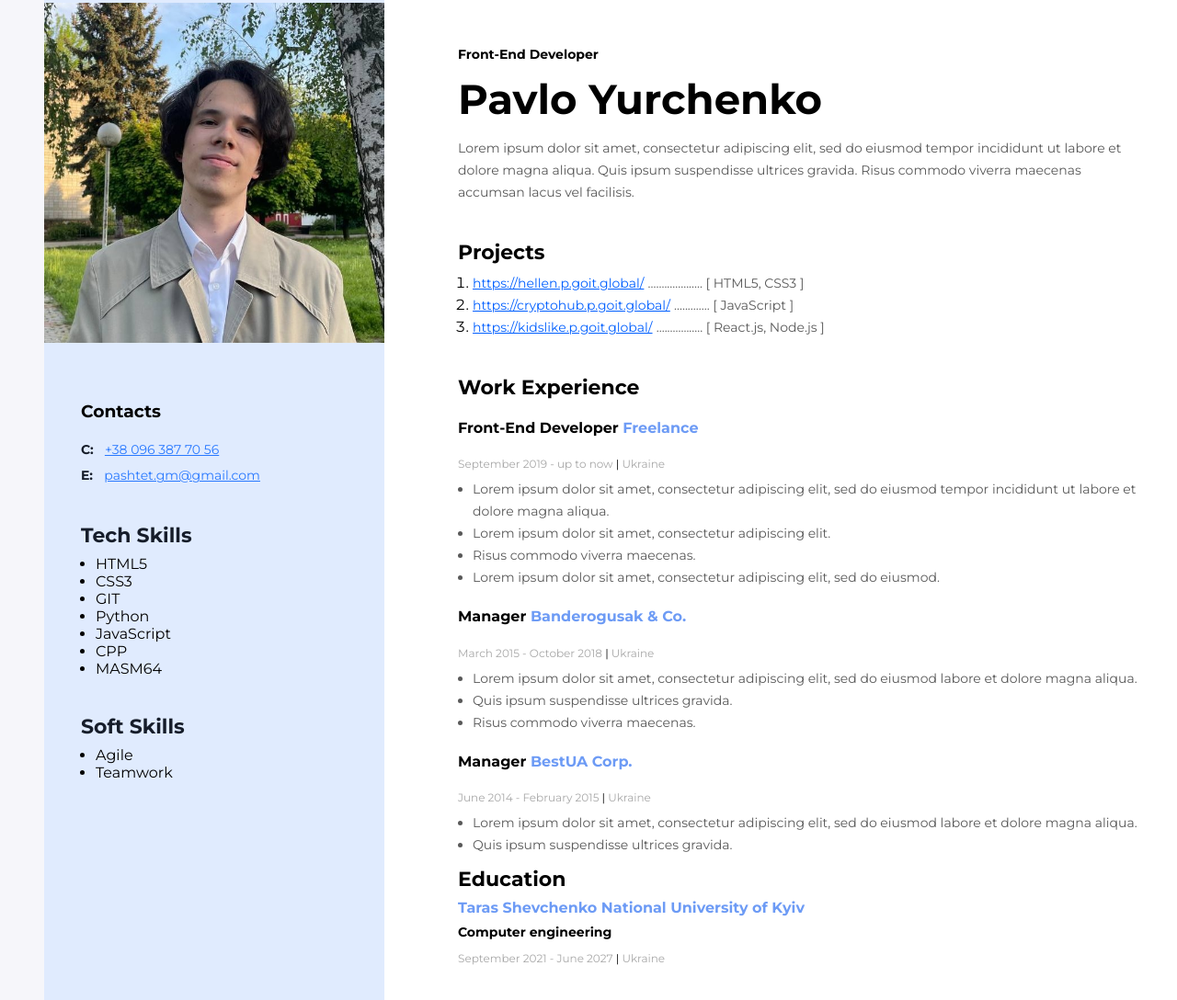
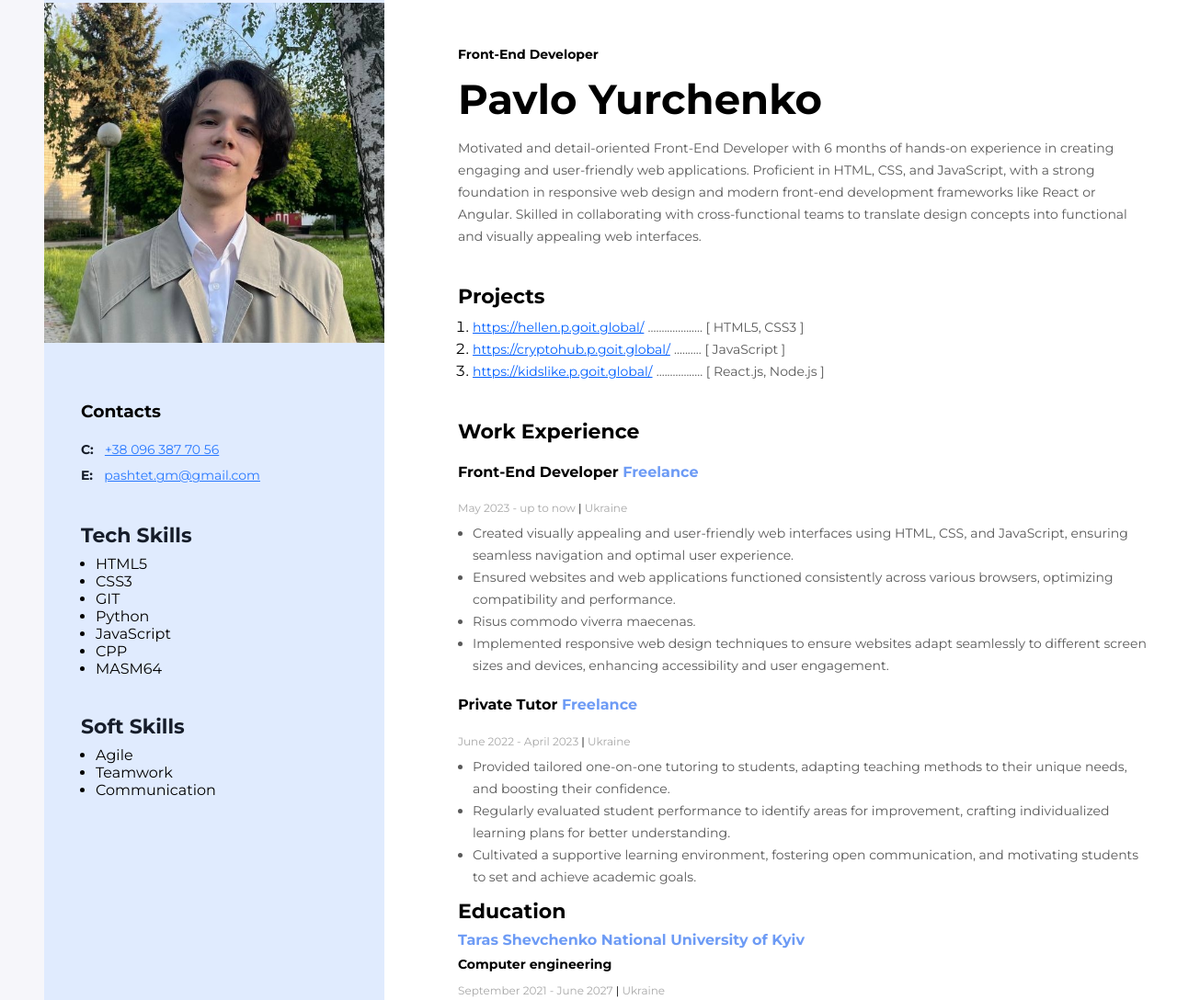
Before and after one commit to psht13/my-test-resume, a plain HTML site: page index.html in a window 1280 px wide. Shown: the part 85-1173 px from the top of the page at 92% size. Drawn offline with Linux system fonts and the light colour scheme.

Commit message:
Add files via upload

```diff
--- a/index.html
+++ b/index.html
@@ -24,10 +24,13 @@
           <h1 class="my_name">Pavlo Yurchenko</h1>
 
           <p class="my_description">
-            Lorem ipsum dolor sit amet, consectetur adipiscing elit, sed do
-            eiusmod tempor incididunt ut labore et dolore magna aliqua. Quis
-            ipsum suspendisse ultrices gravida. Risus commodo viverra maecenas
-            accumsan lacus vel facilisis.
+            Motivated and detail-oriented Front-End Developer with 6 months of
+            hands-on experience in creating engaging and user-friendly web
+            applications. Proficient in HTML, CSS, and JavaScript, with a strong
+            foundation in responsive web design and modern front-end development
+            frameworks like React or Angular. Skilled in collaborating with
+            cross-functional teams to translate design concepts into functional
+            and visually appealing web interfaces.
           </p>
         </div>
         <!-- My projects -->
@@ -36,24 +39,37 @@
 
           <ol class="my_projects_list">
             <li class="my_project_item">
-              <a class="my_project_item_link" href="https://hellen.p.goit.global/" target="_blank"
+              <a
+                class="my_project_item_link"
+                href="https://hellen.p.goit.global/"
+                target="_blank"
                 >https://hellen.p.goit.global/</a
               >
-              <span class="my_prog_items_tech">.................... [ HTML5, CSS3 ]</span>
+              <span class="my_prog_items_tech"
+                >.................... [ HTML5, CSS3 ]</span
+              >
             </li>
 
             <li class="my_project_item">
-              <a class="my_project_item_link" href="https://cryptohub.p.goit.global/" target="_blank"
+              <a
+                class="my_project_item_link"
+                href="https://cryptohub.p.goit.global/"
+                target="_blank"
                 >https://cryptohub.p.goit.global/</a
               >
-              <span class="my_prog_items_tech">............. [ JavaScript ]</span>
+              <span class="my_prog_items_tech">.......... [ JavaScript ]</span>
             </li>
 
             <li class="my_project_item">
-              <a class="my_project_item_link" href="https://kidslike.p.goit.global/" target="_blank"
+              <a
+                class="my_project_item_link"
+                href="https://kidslike.p.goit.global/"
+                target="_blank"
                 >https://kidslike.p.goit.global/</a
               >
-              <span class="my_prog_items_tech">................. [ React.js, Node.js ]</span>
+              <span class="my_prog_items_tech"
+                >................. [ React.js, Node.js ]</span
+              >
             </li>
           </ol>
         </div>
@@ -63,59 +79,97 @@
           <h3 class="work_experience_title">Work Experience</h3>
           <!-- Company 1-->
           <div>
-            <h4 class="work_experinece_company">Front-End Developer <span class="work_company">Freelance</span></h4>
-            <p class="work_period">September 2019 - up to now <span class="work_splitter">|</span> Ukraine</p>
+            <h4 class="work_experinece_company">
+              Front-End Developer <span class="work_company">Freelance</span>
+            </h4>
+            <p class="work_period">
+              May 2023 - up to now
+              <span class="work_splitter">|</span> Ukraine
+            </p>
             <ul class="work_duties_list">
               <li class="work_duties_item">
-                Lorem ipsum dolor sit amet, consectetur adipiscing elit, sed do
-                eiusmod tempor incididunt ut labore et dolore magna aliqua.
+                Created visually appealing and user-friendly web interfaces
+                using HTML, CSS, and JavaScript, ensuring seamless navigation
+                and optimal user experience.
               </li>
 
-              <li class="work_duties_item">Lorem ipsum dolor sit amet, consectetur adipiscing elit.</li>
+              <li class="work_duties_item">
+                Ensured websites and web applications functioned consistently
+                across various browsers, optimizing compatibility and
+                performance.
+              </li>
 
               <li class="work_duties_item">Risus commodo viverra maecenas.</li>
 
               <li class="work_duties_item">
-                Lorem ipsum dolor sit amet, consectetur adipiscing elit, sed do
-                eiusmod.
+                Implemented responsive web design techniques to ensure websites
+                adapt seamlessly to different screen sizes and devices,
+                enhancing accessibility and user engagement.
               </li>
             </ul>
           </div>
           <!-- Company 2-->
           <div>
-            <h4 class="work_experinece_company">Manager <span class="work_company">Banderogusak & Co.</span></h4>
-            <p class="work_period">March 2015 - October 2018 <span class="work_splitter">|</span> Ukraine</p>
+            <h4 class="work_experinece_company">
+              Private Tutor <span class="work_company">Freelance</span>
+            </h4>
+            <p class="work_period">
+              June 2022 - April 2023
+              <span class="work_splitter">|</span> Ukraine
+            </p>
+            <ul class="work_duties_list">
+              <li class="work_duties_item">
+                Provided tailored one-on-one tutoring to students, adapting
+                teaching methods to their unique needs, and boosting their
+                confidence.
+              </li>
+
+              <li class="work_duties_item">
+                Regularly evaluated student performance to identify areas for
+                improvement, crafting individualized learning plans for better
+                understanding.
+              </li>
+
+              <li class="work_duties_item">
+                Cultivated a supportive learning environment, fostering open
+                communication, and motivating students to set and achieve
+                academic goals.
+              </li>
+            </ul>
+          </div>
+          <!-- Company 3-->
+          <!--
+          <div>
+            <h4 class="work_experinece_company">
+              Manager <span class="work_company">BestUA Corp.</span>
+            </h4>
+            <p class="work_period">
+              June 2014 - February 2015
+              <span class="work_splitter">|</span> Ukraine
+            </p>
             <ul class="work_duties_list">
               <li class="work_duties_item">
                 Lorem ipsum dolor sit amet, consectetur adipiscing elit, sed do
                 eiusmod labore et dolore magna aliqua.
               </li>
-
-              <li class="work_duties_item">Quis ipsum suspendisse ultrices gravida.</li>
-
-              <li class="work_duties_item">Risus commodo viverra maecenas.</li>
+              <li class="work_duties_item">
+                Quis ipsum suspendisse ultrices gravida.
+              </li>
             </ul>
-          </div>
-          <!-- Company 3-->
-          <div>
-            <h4 class="work_experinece_company">Manager <span class="work_company">BestUA Corp.</span></h4>
-            <p class="work_period">June 2014 - February 2015 <span class="work_splitter">|</span> Ukraine</p>
-            <ul class="work_duties_list">
-              <li class="work_duties_item">
-                Lorem ipsum dolor sit amet, consectetur adipiscing elit, sed do
-                eiusmod labore et dolore magna aliqua.
-              </li>
-              <li class="work_duties_item">Quis ipsum suspendisse ultrices gravida.</li>
-            </ul>
-          </div>
+          </div>-->
         </div>
         <!-- Education -->
         <div class="education">
           <h3 class="education_title">Education</h3>
           <div>
-            <h4 class="university">Taras Shevchenko National University of Kyiv</h4>
+            <h4 class="university">
+              Taras Shevchenko National University of Kyiv
+            </h4>
             <h5 class="specialisation">Computer engineering</h5>
-            <p class="studing_period">September 2021 - June 2027 <span class="education_splitter">|</span> Ukraine</p>
+            <p class="studing_period">
+              September 2021 - June 2027
+              <span class="education_splitter">|</span> Ukraine
+            </p>
           </div>
         </div>
       </div>
@@ -159,6 +213,7 @@
             <ul class="skills_list">
               <li class="skills_list_item">Agile</li>
               <li class="skills_list_item">Teamwork</li>
+              <li class="skills_list_item">Communication</li>
             </ul>
           </div>
         </div>
```
